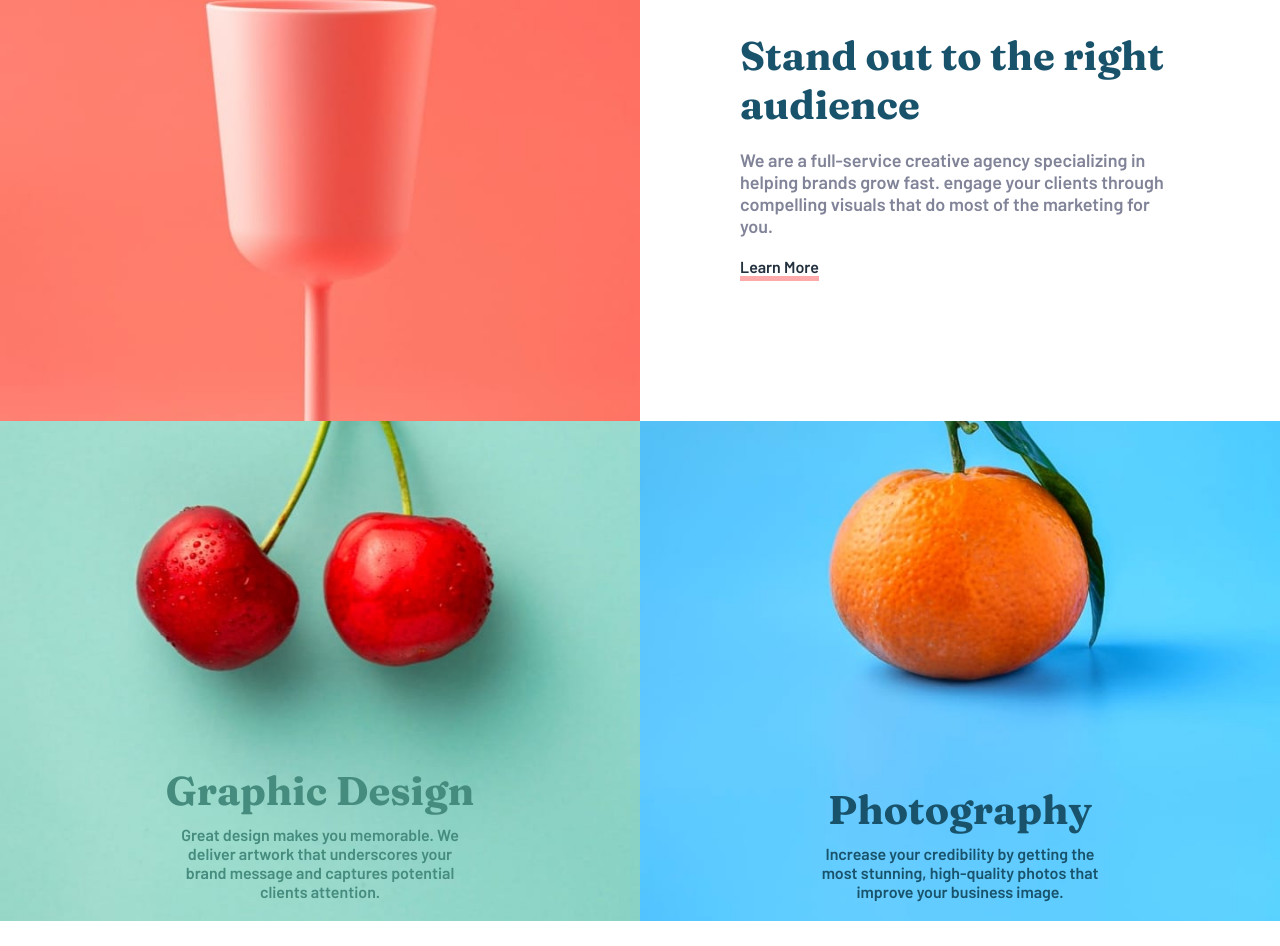
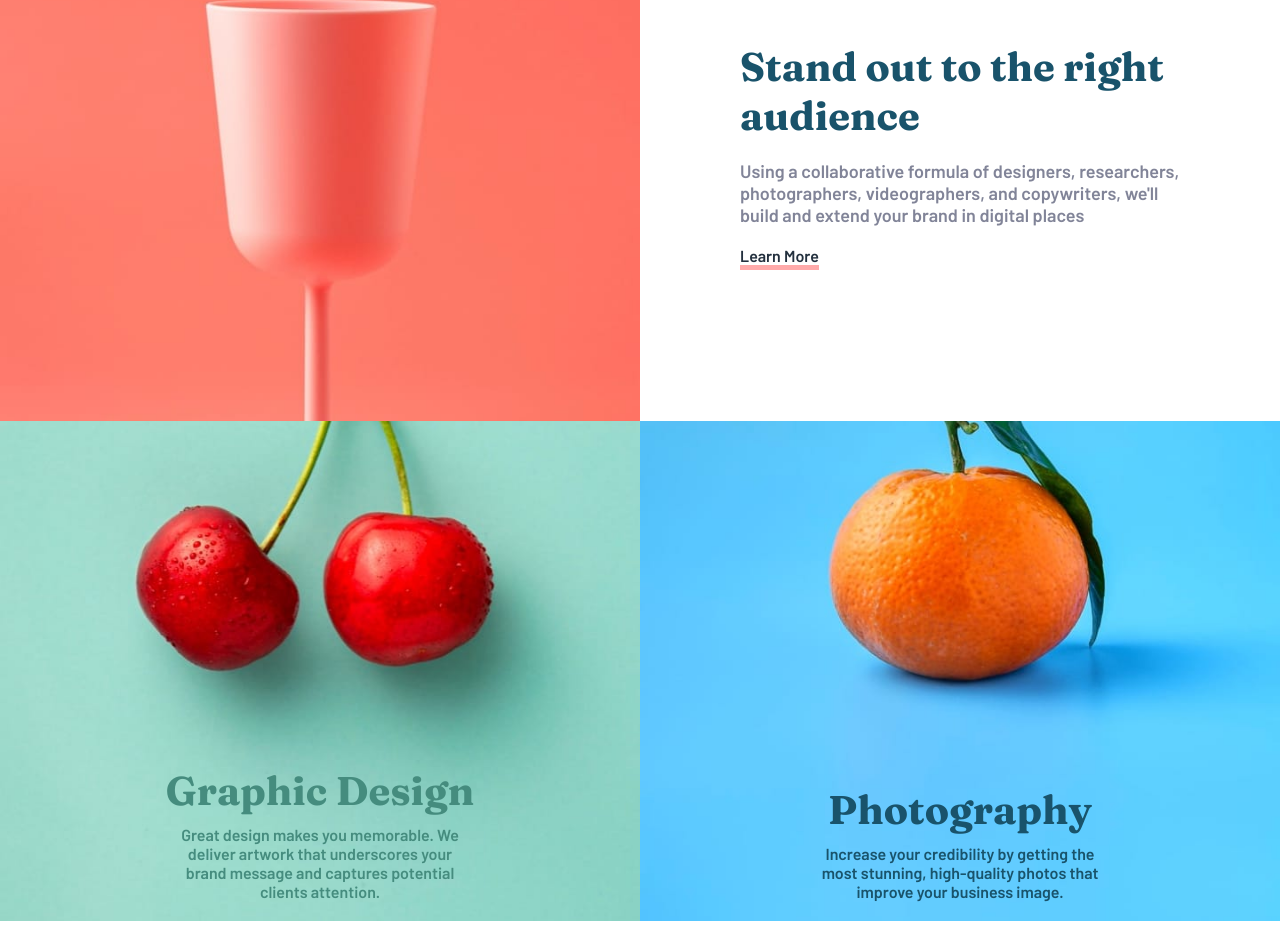
Before and after one commit to FelipePinha/landing-page-sunnyside, a plain HTML site: page index.html in a window 1280 px wide. Shown: the part 1446-2392 px from the top of the page. Drawn offline with Linux system fonts and the light colour scheme.

Commit message:
changed about text

```diff
--- a/index.html
+++ b/index.html
@@ -75,8 +75,8 @@
                 </div>
                 <div class="about-description">
                     <h2>Stand out to the right audience</h2>
-                    <p>We are a full-service creative agency specializing in helping brands grow fast. engage your
-                        clients through compelling visuals that do most of the marketing for you.</p>
+                    <p>Using a collaborative formula of designers, researchers, photographers, videographers, and
+                        copywriters, we'll build and extend your brand in digital places</p>
 
                     <a href="#" class="red">Learn More</a>
                 </div>
```
